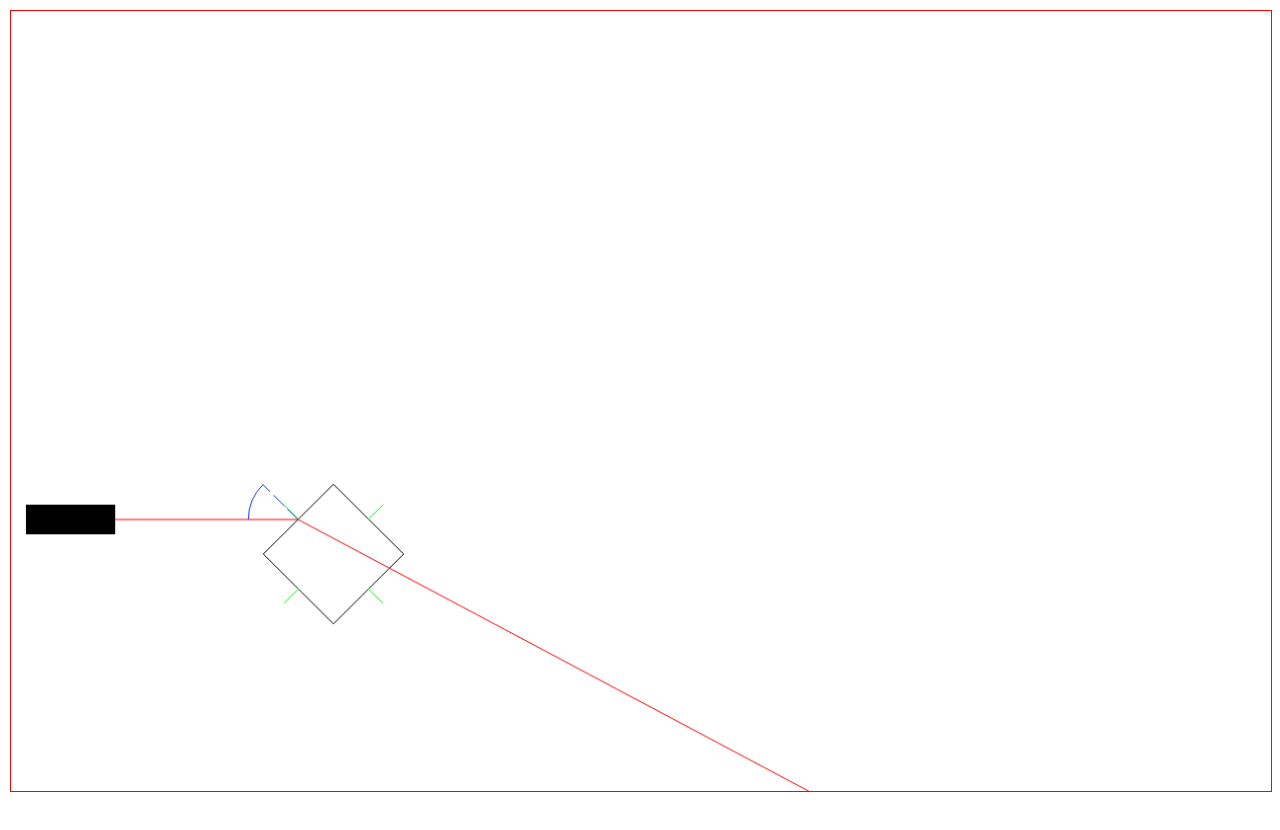
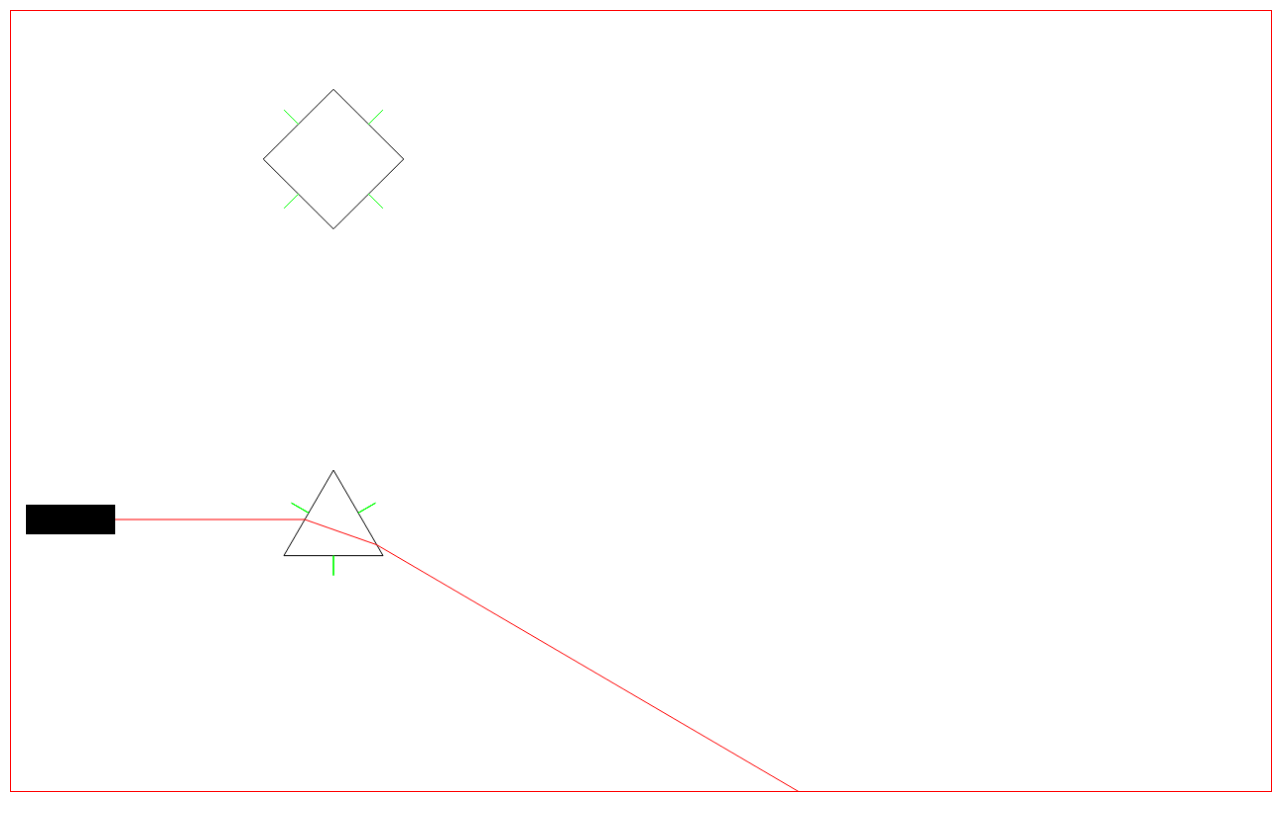
Before and after one commit to MattterSteege/Prism-Simulation, a plain HTML site: page index.html in a window 1280 px wide. Shown: the top 830 px of the page. Drawn offline with Linux system fonts and the light colour scheme.

Commit message:
Eerste versie staat er, zo'n beetje

```diff
--- a/config.js
+++ b/config.js
@@ -17,27 +17,27 @@ shapes.push({
     points: []
 });
 
-// shapes.push({
-//     type: "triangle",
-//     x: 250,
-//     y: 100,
-//     rotation: 0.01, //in degrees
-//     width: 100,
-//     height: 100,
-//     equilateral: true,
-//     sideLength: 100,
-//     fill: false,
-//     isDragging: false,
-//     points: [],
-//
-//     //physics data
-//     refractive_index : 1.5, //glass refractive
-// });
+shapes.push({
+    type: "triangle",
+    x: 275,
+    y: 465,
+    rotation: 0.01, //in degrees
+    width: 100,
+    height: 100,
+    equilateral: true,
+    sideLength: 100,
+    fill: false,
+    isDragging: false,
+    points: [],
+
+    //physics data
+    refractive_index : 1.5, //glass refractive
+});
 
 shapes.push({
     type: "square",
     x: 275,
-    y: 500,
+    y: 100,
     rotation: 45, //in degrees
     width: 100,
     height: 100,
@@ -57,6 +57,8 @@ const lightBeams = [];
 lightBeams.push({
     lightbeam: [],
 
+    insidePrism: false,
+
     current_refractive_index: 1, //air refractive
 
     wavelength: 687, //in nm
@@ -68,9 +70,9 @@ lightBeams.push({
 let user = {
     mouseX: 0,
     mouseY: 0,
-    showNormals: true,
+    showNormals: false,
     showDebug: true,
-    maxLightCalculations: 3,
+    maxLightCalculations: 5,
     shapesColor: "#000000",
-    air_refractive_index: 1,
+    global_refractive_index: 1,
 }
--- a/index.html
+++ b/index.html
@@ -1,7 +1,7 @@
 <!DOCTYPE html>
 <html lang="nl">
 <head>
-    <title>Parcel Sandbox</title>
+    <title>Prism Simulation</title>
     <meta charset="UTF-8" />
     <link rel="stylesheet" href="style.css">
     <script src="config.js"></script>
--- a/js.js
+++ b/js.js
@@ -24,6 +24,8 @@ window.onscroll = myRotate;
 
 
 function redraw() {
+    if (!user.showDebug) console.clear()
+
     draw();
     drawLight();
 }
@@ -136,6 +138,7 @@ function drawLight() {
             var hex = RGBToHex(nmToRGB(lb.wavelength))
             let nextLightDirection = (lamp.rotation %= 360);
             lb.lightbeam = [];
+            lb.insidePrism = false;
 
             for (let i = 0; i < user.maxLightCalculations; i++) {
                 if (i === 0) {
@@ -180,20 +183,23 @@ function drawLight() {
                         angleBetweenLines = 360 - angleBetweenLines;
                     angleBetweenLines %= 360;
 
-                    console.log(angle, lightbeamnext.angle - 180, angleBetweenLines);
                     let lastRefractiveIndex = lb.current_refractive_index;
                     let NextRefractiveIndex = lightbeamnext.shape.refractive_index;
-                    let wavelength = lb.wavelength;
                     let angleOfAttack = angleBetweenLines;
 
                     let nextAngle = Math.asin(lastRefractiveIndex * Math.sin(degreeToRadians(angleOfAttack)) / NextRefractiveIndex);
                     nextLightDirection = radiansToDegrees(nextAngle);
 
+                    lb.insidePrism = !lb.insidePrism;
+
                     continue;
                 }
 
-                const lightbeamnext = nextHit(lb.lightbeam[i - 1].x, lb.lightbeam[i - 1].y, degreeToRadians(nextLightDirection));
-                console.log(lightbeamnext);
+                const NextX = lb.lightbeam[i - 1].x + 1e-9 * Math.cos(degreeToRadians(nextLightDirection));
+                const NextY = lb.lightbeam[i - 1].y + 1e-9 * Math.sin(degreeToRadians(nextLightDirection));
+
+                const lightbeamnext = nextHit(NextX, NextY, degreeToRadians(nextLightDirection));
+
                 ctx.beginPath();
                 ctx.moveTo(lb.lightbeam[i - 1].x, lb.lightbeam[i - 1].y);
                 ctx.lineTo(lightbeamnext.x, lightbeamnext.y);
@@ -207,7 +213,15 @@ function drawLight() {
                 let angle = Math.atan2(normal.y2 - normal.y1, normal.x2 - normal.x1) * 180 / Math.PI;
                 let counterClockwise = angleBetween(degreeToRadians(angle), degreeToRadians(lightbeamnext.angle - 180)) > 180;
 
+
                 if (user.showNormals) {
+                    if (lb.insidePrism) {
+                        if (counterClockwise) {
+                            angle += 180;
+                        }
+
+                    }
+
                     ctx.beginPath();
                     ctx.setLineDash([15, 5]);
                     ctx.moveTo(lightbeamnext.x, lightbeamnext.y);
@@ -216,13 +230,14 @@ function drawLight() {
                     ctx.stroke();
                     ctx.setLineDash([]);
 
-
-                    //make a arc from the normal to the lightbeam (shortest distance)
+                    //make an arc from the normal to the lightbeam (shortest distance)
                     ctx.beginPath();
-                    ctx.arc(lightbeamnext.x, lightbeamnext.y, 50, degreeToRadians(angle), degreeToRadians(lightbeamnext.angle - 180), counterClockwise);
+                    ctx.arc(lightbeamnext.x, lightbeamnext.y, 50, degreeToRadians(angle), degreeToRadians(lightbeamnext.angle - 180), !counterClockwise);
                     ctx.strokeStyle = "#0d35ff";
                     ctx.stroke();
                 }
+
+                lb.lightbeam.push(lightbeamnext);
 
                 //log in degree it needs to be the same as thius: ctx.arc(lightbeamnext.x, lightbeamnext.y, 50, degreeToRadians(angle), degreeToRadians(lightbeamnext.angle - 180), counterClockwise);
                 let start = angle;
@@ -232,16 +247,12 @@ function drawLight() {
                     angleBetweenLines = 360 - angleBetweenLines;
                 angleBetweenLines %= 360;
 
-                console.log(angle, lightbeamnext.angle - 180, angleBetweenLines);
                 let lastRefractiveIndex = lb.current_refractive_index;
                 let NextRefractiveIndex = lightbeamnext.shape.refractive_index;
-                let wavelength = lb.wavelength;
                 let angleOfAttack = angleBetweenLines;
 
                 let nextAngle = Math.asin(lastRefractiveIndex * Math.sin(degreeToRadians(angleOfAttack)) / NextRefractiveIndex);
                 nextLightDirection = radiansToDegrees(nextAngle);
-
-                lb.lightbeam.push(lightbeamnext);
             }
         });
     });
@@ -307,7 +318,7 @@ function lineIntersect(x1, y1, direction, points) {
 
 
 
-        let intersection = lineIntersect2(x1, y1, direction, x2, y2, x3, y3);
+        let intersection = lineIntersect2(x1, y1, x1 + 10000 * Math.cos(direction), y1 + 10000 * Math.sin(direction), x2, y2, x3, y3);
 
         if (intersection !== null) {
             intersections.push(intersection);
@@ -334,8 +345,6 @@ function lineIntersect(x1, y1, direction, points) {
                 ctx.lineTo(normal_x2, normal_y2);
                 ctx.strokeStyle = "#00ff00";
                 ctx.stroke();
-
-                //direction of the normal: [point] + [cos(normal), sin(normal)] * 20 //20 is the length of the normal
             }
         }
     }
@@ -355,27 +364,37 @@ function lineIntersect(x1, y1, direction, points) {
     return minIntersection;
 }
 
-function lineIntersect2(x1, y1, direction, x2, y2, x3, y3) {
-    // Calculate slopes of the two lines
-    const m1 = Math.tan(direction);
-    const m2 = (y3 - y2) / (x3 - x2);
+//checks if (x1, y1) to (x2, y2) intersects with (x3, y3) to (x4, y4)
+function lineIntersect2(x1, y1, x2, y2, x3, y3, x4, y4) {
 
-    // Check if the slopes are not equal (lines are not parallel)
-    if (m1 !== m2) {
-        // Calculate the intersection point
-        const xIntersect = (m1 * x1 - m2 * x2 + y2 - y1) / (m1 - m2);
-        const yIntersect = m1 * (xIntersect - x1) + y1;
-
-        // Check if the intersection point lies on the vector (x2, y2) to (x3, y3)
-        if (
-            (xIntersect >= Math.min(x2, x3) && xIntersect <= Math.max(x2, x3)) &&
-            (yIntersect >= Math.min(y2, y3) && yIntersect <= Math.max(y2, y3))
-        ) {
-            return { x: xIntersect, y: yIntersect, intersects: true };
-        }
+    function isBetween(value, a, b) {
+        return value >= Math.min(a, b) && value <= Math.max(a, b);
     }
 
-    // Lines are either parallel or do not intersect
+
+    // Calculate the slopes of the lines
+    let m1 = (y2 - y1) / (x2 - x1);
+    let m2 = (y4 - y3) / (x4 - x3);
+
+    // Check if the lines are parallel
+    if (m1 === m2) {
+        return { intersects: false };
+    }
+
+    // Calculate the intersection point
+    let intersectionX = (m1 * x1 - m2 * x3 + y3 - y1) / (m1 - m2);
+    let intersectionY = m1 * (intersectionX - x1) + y1;
+
+    // Check if the intersection point is within the line segments
+    if (
+        isBetween(intersectionX, x1, x2) &&
+        isBetween(intersectionY, y1, y2) &&
+        isBetween(intersectionX, x3, x4) &&
+        isBetween(intersectionY, y3, y4)
+    ) {
+        return { x: intersectionX, y: intersectionY, intersects: true };
+    }
+
     return { intersects: false };
 }
 
```
